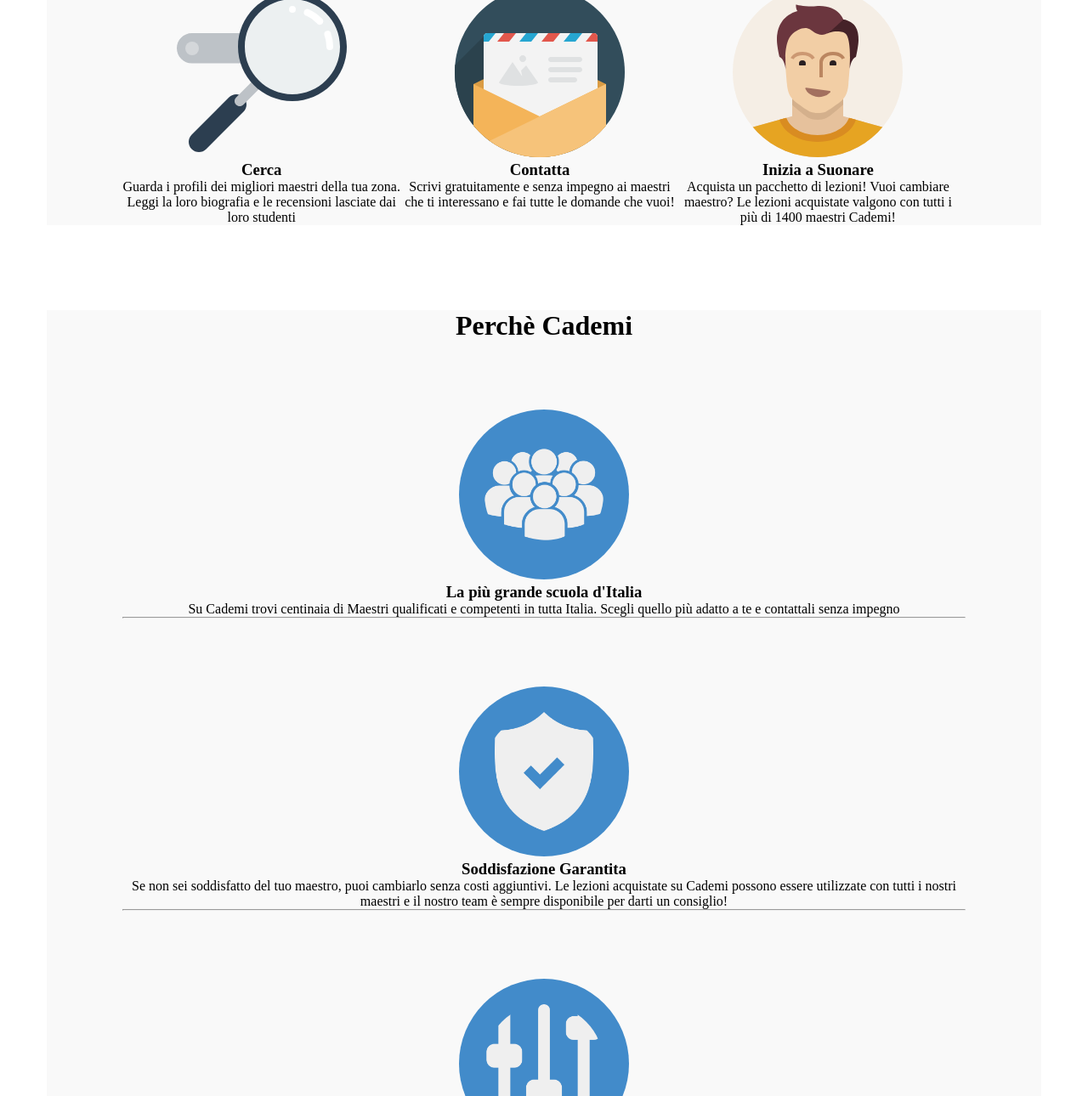
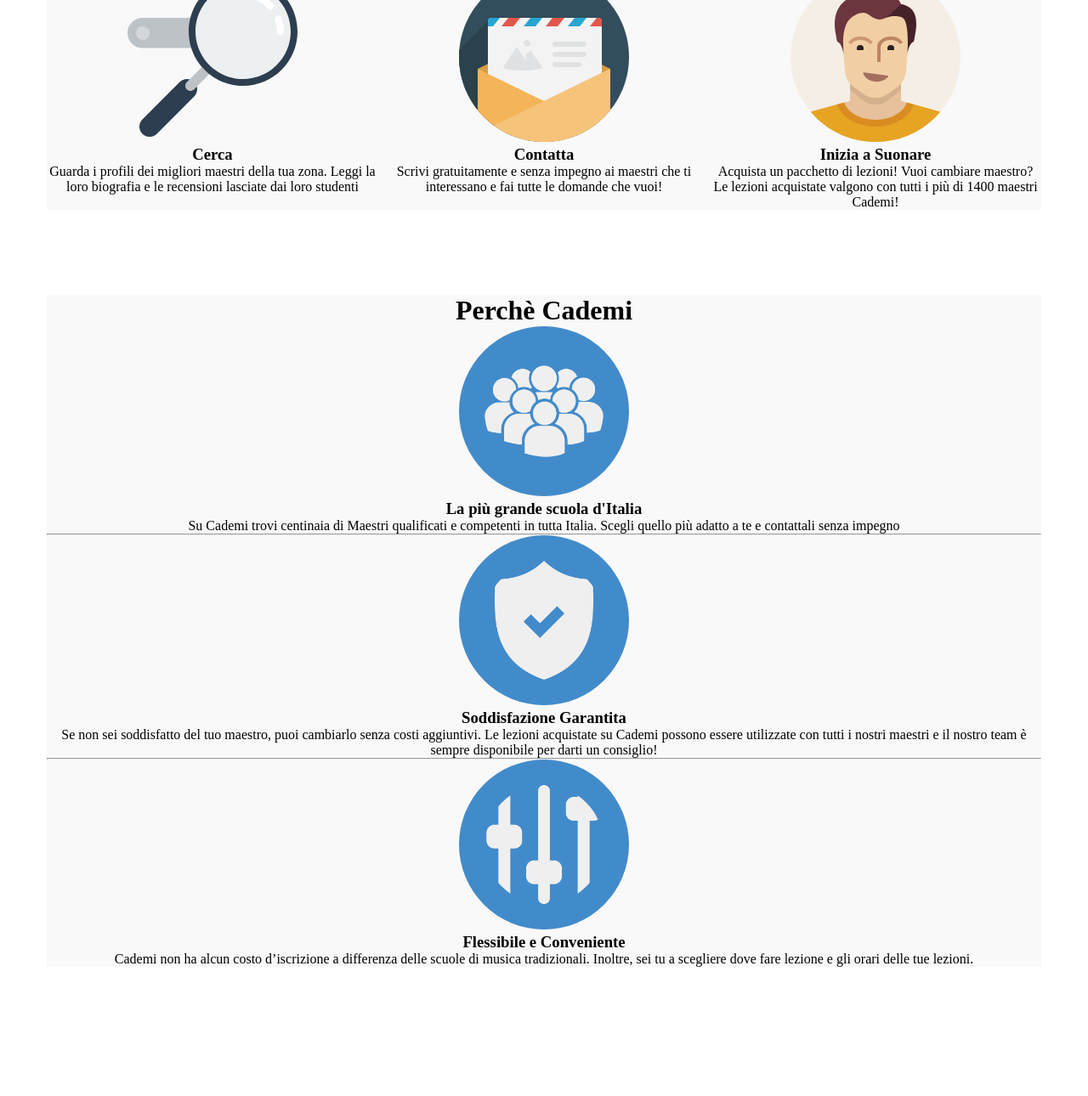
Before and after one commit to RiccardoB97/html-css-resp-wannabe-12bool, a plain HTML site: page index.html in a window 1280 px wide. Shown: the part 565-1855 px from the top of the page at 85% size. After the commit the page ends 1703 px from the top, so only its background shows below. Drawn offline with Linux system fonts and the light colour scheme.

Commit message:
Add colored background anc changed HTML classes to columns

```diff
--- a/assets/css/style.css
+++ b/assets/css/style.css
@@ -1,18 +1,6 @@
 .row {
-  width: 992px;
-  margin-left: auto;
-  margin-right: auto;
   margin-top: 100px;
 }
-
-/* BLOCCO LEZIONI */
-#lezioni .row>.left,
-#lezioni .row>.right {
-  width: 50%;
-  float: left;
-}
-
-
 
 #lezioni .row img {
   /* per centrare orizzontalmente */
@@ -25,16 +13,6 @@
   text-align: center;
 }
 
-/* BLOCCO STEPS */
-#steps .row>.left,
-#steps .row>.central,
-#steps .row>.right {
-  float: left;
-  width: 33%;
-}
-
-
-
 #steps {
   text-align: center;
 }
@@ -42,13 +20,6 @@
 /* BLOCCO PERCHE */
 #why {
   text-align: center;
-}
-
-#why .row>.first,
-#why .row>.second,
-#why .row>.third {
-  width: 100%;
-  margin-top: 80px;
 }
 
 #why .row img {
@@ -75,3 +46,20 @@
 .clear {
   clear: both;
 }
+
+
+@media screen and (max-width: 991px){
+  .bg_yellow{
+    background-color: lightgoldenrodyellow;
+    margin-top: 0;
+  }
+
+  .bg_white{
+    background-color: white;
+    margin-top: 0;
+  }
+
+  [class*="col-"]{
+    padding: 1rem 0;
+  }
+}
--- a/index.html
+++ b/index.html
@@ -9,14 +9,14 @@
   </head>
   <body>
     <div id="lezioni" class="container">
-      <div class="row">
+        <div class="row  bg_yellow">
           <h1>Lezioni dove vuoi tu</h1>
-        <div class="left">
+          <div class="col-lg-6 col-md-12 col-xs-12">
             <img src="img/icon/maps.png" alt="">
             <h3>A casa tua</h3>
             Scegli il tuo maestro preferito e prenota la prima lezione a casa tua, a casa del maestro o nel suo studio
           </div>
-        <div class="right">
+          <div class="col-lg-6 col-md-12 col-xs-12">
             <img src="img/icon/screen.png" alt="">
             <h3>Online</h3>
             Impara senza muoverti da casa! Scegli da una vastissima lista di maestri abilitati all'insegnamento online, senza doverti preoccupare di distanze e spostamenti
@@ -25,19 +25,19 @@
     </div>
 
     <div id="steps" class="container grey">
-      <div class="row">
+      <div class="row bg_white">
         <h1>Come Funziona</h1>
-        <div class="left">
+        <div class="col-lg-4 col-md-12 col-xs-12">
           <img src="img/search.svg" alt="">
           <h3>Cerca</h3>
           Guarda i profili dei migliori maestri della tua zona. Leggi la loro biografia e le recensioni lasciate dai loro studenti
         </div>
-        <div class="central">
+        <div class="col-lg-4 col-md-12 col-xs-12">
           <img src="img/letter.svg" alt="">
           <h3>Contatta</h3>
           Scrivi gratuitamente e senza impegno ai maestri che ti interessano e fai tutte le domande che vuoi!
         </div>
-        <div class="right">
+        <div class="col-lg-4 col-md-12 col-xs-12">
           <img src="img/male.svg" alt="">
           <h3>Inizia a Suonare</h3>
           Acquista un pacchetto di lezioni! Vuoi cambiare maestro? Le lezioni acquistate valgono con tutti i più di 1400 maestri Cademi!
@@ -46,21 +46,21 @@
     </div>
 
     <div id="why" class="container grey">
-      <div class="row">
+      <div class="row bg_yellow">
         <h1>Perchè Cademi</h1>
-        <div class="first">
+        <div class="col-lg-12 col-md-12 col-xs-12">
           <img src="img/icon/profile.png" alt="">
           <h3>La più grande scuola d'Italia</h3>
           Su Cademi trovi centinaia di Maestri qualificati e competenti in tutta Italia. Scegli quello più adatto a te e contattali senza impegno
           <hr>
         </div>
-        <div class="second">
+        <div class="col-lg-12 col-md-12 col-xs-12">
           <img src="img/icon/secure.png" alt="">
           <h3>Soddisfazione Garantita</h3>
           Se non sei soddisfatto del tuo maestro, puoi cambiarlo senza costi aggiuntivi. Le lezioni acquistate su Cademi possono essere utilizzate con tutti i nostri maestri e il nostro team è sempre disponibile per darti un consiglio!
           <hr>
         </div>
-        <div class="third">
+        <div class="col-lg-12 col-md-12 col-xs-12">
           <img src="img/icon/flex.png" alt="">
           <h3>Flessibile e Conveniente</h3>
           Cademi non ha alcun costo d’iscrizione a differenza delle scuole di musica tradizionali. Inoltre, sei tu a scegliere dove fare lezione e gli orari delle tue lezioni.
```
Also changed, not shown: assets/css/framework.css (line endings or trailing spaces). Lines whose indentation alone changed are shown as unchanged.
